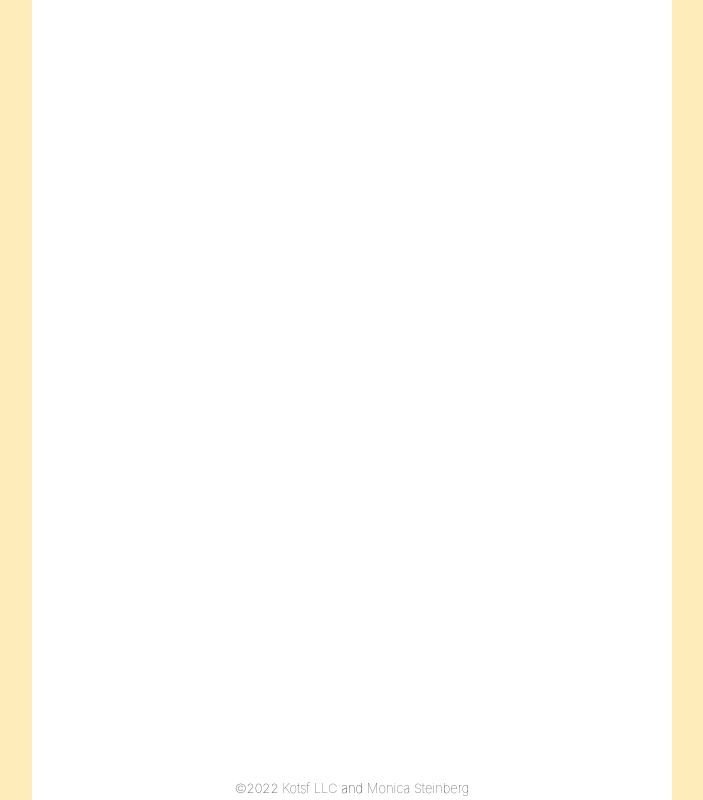
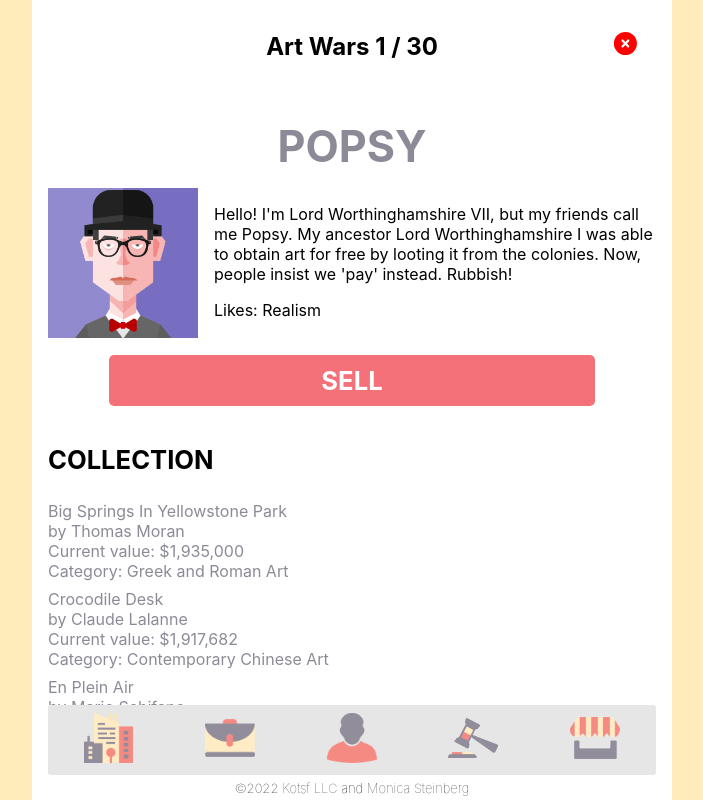
Before and after one commit to ggetzie/artwars_web, a React (Create React App) app: page /game/collector in a window 1280 px wide. Shown: the whole page, without its empty margins (288-991 px from the left). Built offline with nearby package versions, Linux system fonts and the light colour scheme.

Commit message:
collector list

```diff
--- a/src/App.tsx
+++ b/src/App.tsx
@@ -5,6 +5,7 @@ import {store} from "./store";
 import "./styles/App.css";
 import {Home, About, NewGame, HighScores} from "./screens";
 import {Game, City} from "./screens/game";
+import {Collector, List as CollectorList} from "./screens/game/collector";
 
 function App() {
   return (
@@ -19,6 +20,9 @@ function App() {
               <Route path="/about" element={<About />} />
               <Route path="/game" element={<Game />}>
                 <Route path="city" element={<City />} />
+                <Route path="collector" element={<Collector />}>
+                  <Route path="" element={<CollectorList />} />
+                </Route>
                 {/* <Route path="portfolio" element={<Portfolio />}>
                   <Route path="list" element={<PortfolioList />} />
                   <Route path=":artworkId" element={<PortfolioDetail />} />
@@ -34,6 +38,7 @@ function App() {
                   </Route>
                 </Route> */}
               </Route>
+              <Route path="*" element={<p>There's nothing here.</p>} />
             </Routes>
           </main>
           <footer>
--- /dev/null
+++ b/src/components/ArtList.tsx
@@ -0,0 +1,62 @@
+import React from "react";
+import {Link} from "react-router-dom";
+import {useAppSelector} from "../hooks";
+import {currentHot} from "../reducers/game";
+import {Artwork} from "../util/types";
+
+const ArtListItem = ({
+  artwork,
+  urlBase,
+  linkTitle,
+}: {
+  artwork: Artwork;
+  urlBase: string;
+  linkTitle: string;
+}) => {
+  const game = useAppSelector((state) => state.game);
+  const isHot = artwork.static.category === currentHot(game);
+  return (
+    <li key={artwork.static.id}>
+      <Link to={`${urlBase}/${artwork.static.id}`} title={linkTitle}>
+        <p>{artwork.static.title}</p>
+        <p>by {artwork.static.artist}</p>
+        <p>Current value: ${artwork.data.currentValue.toLocaleString()}</p>
+        <p>
+          Category:{" "}
+          <span className={isHot ? "hot" : ""}>{artwork.static.category}</span>
+        </p>
+      </Link>
+    </li>
+  );
+};
+
+const ArtList = ({
+  title,
+  artworks,
+  urlBase,
+  linkTitleBase,
+}: {
+  title: string;
+  artworks: Artwork[];
+  urlBase: string;
+  linkTitleBase: string;
+}) => {
+  return (
+    <div className="art-list">
+      <h3>{title}</h3>
+      <ul>
+        {artworks.map((value) => (
+          <ArtListItem
+            key={value.static.id}
+            artwork={value}
+            urlBase={urlBase}
+            linkTitle={linkTitleBase}
+          />
+        ))}
+      </ul>
+    </div>
+  );
+};
+
+export default ArtList;
+export {ArtListItem};
--- a/src/components/ScreenHeader.tsx
+++ b/src/components/ScreenHeader.tsx
@@ -6,10 +6,12 @@ const ScreenHeader = ({
   showBack,
   title,
   headerRight,
+  titleClasses,
 }: {
   showBack: boolean;
   title: string;
   headerRight?: JSX.Element;
+  titleClasses?: string;
 }) => {
   return (
     <div className="screen-header">
@@ -23,7 +25,7 @@ const ScreenHeader = ({
           />
         )}
       </div>
-      <div className="sh-main">
+      <div className={`sh-main ${titleClasses}`}>
         <h2>{title}</h2>
       </div>
       <div className="sh-right">{headerRight}</div>
--- a/src/components/index.ts
+++ b/src/components/index.ts
@@ -5,6 +5,7 @@ import ScoreList from "./ScoreList";
 import NPCDialog from "./NPCDialog";
 import ScreenHeader from "./ScreenHeader";
 import Dropdown from "./Dropdown";
+import ArtList, {ArtListItem} from "./ArtList";
 
 export {
   ArtItem,
@@ -14,4 +15,6 @@ export {
   NPCDialog,
   ScreenHeader,
   Dropdown,
+  ArtList,
+  ArtListItem,
 };
--- a/src/screens/game/City.tsx
+++ b/src/screens/game/City.tsx
@@ -43,7 +43,7 @@ const City = () => {
       </p>
 
       {turn < maxTurns && (
-        <div className="form-row">
+        <div className="city-select-container">
           <Dropdown
             selectedValue=""
             itemList={Object.values(Cities).map((v) => [v, v])}
--- /dev/null
+++ b/src/screens/game/collector/Collector.tsx
@@ -0,0 +1,22 @@
+import React from "react";
+import {Outlet} from "react-router-dom";
+import {ScreenHeader} from "../../../components";
+import {useAppSelector} from "../../../hooks";
+import {currentNPC} from "../../../reducers/game";
+
+const Collector = () => {
+  const game = useAppSelector((state) => state.game);
+  const npc = currentNPC(game);
+  return (
+    <div className="collector-main">
+      <ScreenHeader
+        showBack={false}
+        title={npc.character.name}
+        titleClasses="npc-name"
+      />
+      <Outlet />
+    </div>
+  );
+};
+
+export default Collector;
--- /dev/null
+++ b/src/screens/game/collector/List.tsx
@@ -0,0 +1,47 @@
+import React from "react";
+import {Link} from "react-router-dom";
+
+import {useAppSelector} from "../../../hooks";
+import {currentNPC, filterArtWorks} from "../../../reducers/game";
+
+import {ArtWorkFilter} from "../../../util/awFilter";
+import {ArtList} from "../../../components";
+import {Artwork} from "../../../util/types";
+import {NPCImages} from "../../../util";
+
+const List = () => {
+  const game = useAppSelector((state) => state.game);
+  const npc = currentNPC(game);
+  const artworks: Artwork[] = filterArtWorks(
+    game,
+    new ArtWorkFilter({owner: (o) => o === npc.character.name})
+  );
+  return (
+    <div className="collector-list-container">
+      <div className="collector-bio">
+        <div className="collector-bio-image">
+          <img
+            className="pic-large"
+            src={NPCImages[npc.character.image]}
+            alt={`${npc.character.name}`}
+          />
+        </div>
+        <div className="collector-bio-text">
+          <p>{npc.character.bio}</p>
+          <p>Likes: {npc.data.preference}</p>
+        </div>
+      </div>
+      <Link title="Sell" className="nav-button" to="/game/collector/sell/">
+        Sell
+      </Link>
+      <ArtList
+        artworks={artworks}
+        title="Collection"
+        urlBase="/game/collector/buy"
+        linkTitleBase="Click to make an offer"
+      />
+    </div>
+  );
+};
+
+export default List;
--- /dev/null
+++ b/src/screens/game/collector/index.ts
@@ -0,0 +1,11 @@
+import Collector from "./Collector";
+import List from "./List";
+
+// export type CollectorStackParamList = {
+//   List: undefined;
+//   Buy: {artworkId: number};
+//   SellSelect: undefined;
+//   Sell: {artworkId: number};
+// };
+
+export {Collector, List};
--- a/src/styles/App.css
+++ b/src/styles/App.css
@@ -3,7 +3,10 @@ AW_RED       = #f57179
 AW_BLUE      = #8f8798
 AW_YELLOW    = #feedba
 AW_LIGHTBLUE = #e6e6e6
+AW_GRAY      = #8c8a97
 */
+
+/* Main App styles */
 .App {
   max-width: 40rem;
   margin: auto;
@@ -56,72 +59,16 @@ body a {
   padding: 0 1em 1em 1em;
 }
 
+.quit-button {
+  font-size: 1.2em;
+  display: block;
+  margin: auto;
+}
+
 .screen-container {
   display: flex;
   flex-direction: column;
   justify-content: stretch;
-}
-
-.screen-header {
-  display: flex;
-  flex-direction: row;
-  height: 40px;
-  margin-top: 2em;
-  margin-bottom: 1em;
-}
-
-.sh-left {
-  width: 10%;
-  cursor: pointer;
-}
-
-.sh-main {
-  width: 80%
-}
-
-.sh-main h2 {
-  margin: 0;
-  padding: 0;
-  text-align: center;
-}
-.sh-right {
-  width: 10%
-}
-.vert-center {
-  text-align: center;
-  display: flex;
-  flex-direction: column;
-  justify-content: center;
-  margin: auto 0 auto 0;
-}
-
-ul.score-list {
-  list-style: none;
-  text-align: left;
-}
-
-ul.score-list li {
-  margin-bottom: 0.7em;
-}
-
-.about-main h3 {
-  margin: 0
-}
-
-.about-main p {
-  margin-top: 0.5em;
-  margin-bottom: 1em;
-}
-
-.back-arrow {
-  max-width: 100%;
-  max-height: 100%;
-}
-
-.quit-button {
-  font-size: 1.2em;
-  display: block;
-  margin: auto;
 }
 
 .form-row {
@@ -143,31 +90,14 @@ ul.score-list li {
   justify-content: center;
   align-items: center;
   font-weight: bold;
-  font-size: 1.2em;
+  font-size: 1.6em;
+  text-transform: uppercase;
   height: 2em;
   border-radius: 0.2em;
   background-color: #f57179;
   color: white;
   width: 80%;
   margin: 0.5em auto 0.5em auto;
-}
-
-div#main-menu {
-  display: flex;
-  flex-direction: column;
-  justify-content: center;
-  height: 100%;
-}
-
-.main-menu-button {
-  text-decoration: none;
-  text-align: center;
-  font-size: 1.5em;
-  max-width: 10em;
-  margin-left: auto;
-  margin-right: auto;
-  margin-bottom: 1em;
-  color: #f57179;
 }
 
 .pic-small {
@@ -214,15 +144,6 @@ div#main-menu {
   color: white
 }
 
-.App-logo {
-  height: 40vmin;
-  pointer-events: none;
-}
-
-.highlight {
-  font-weight: bold;
-}
-
 .sr-only {
   position: absolute;
   width: 1px;
@@ -234,42 +155,92 @@ div#main-menu {
   border: 0;
 }
 
-.city-main {
-  height: 100%;
+/* Screen Header styles */
+.screen-header {
+  display: flex;
+  flex-direction: row;
+  min-height: 40px;
+  margin-top: 2em;
+  margin-bottom: 1em;
+  position: sticky;
+  top: 0;
+  background-color: white;
+}
+
+.sh-left {
+  width: 10%;
+  cursor: pointer;
+}
+
+.sh-main {
+  width: 80%
+}
+
+.sh-main h2 {
+  margin: 0;
+  padding: 0;
+  text-align: center;
+}
+.sh-right {
+  width: 10%
+}
+
+/* About and High Scores pages */
+.vert-center {
+  text-align: center;
   display: flex;
   flex-direction: column;
+  justify-content: center;
+  margin: auto 0 auto 0;
 }
 
-.city-heading {
-  text-align: center;
-  font-size: 2em;
-  color: #f57179;
-  margin: 0;
+ul.score-list {
+  list-style: none;
+  text-align: left;
 }
 
-.city-select {
-  background-color: #f57179;
-  color: white;
-  font-size: 1.2em;
-  border-radius: 0.2em;
-  text-align: center;
+ul.score-list li {
+  margin-bottom: 0.7em;
 }
 
-.message-board {
-  background-color: #feedba;
-  text-align: center;
-  overflow-y: scroll;
-  flex-basis: 100%;
-  margin: 0 auto 1em auto;
-  width: 90%;
+.about-main h3 {
+  margin: 0
 }
 
-.message-list {
-  list-style: none;
-  margin: 0;
-  padding: 0;
+.about-main p {
+  margin-top: 0.5em;
+  margin-bottom: 1em;
 }
 
+.back-arrow {
+  max-width: 100%;
+  max-height: 100%;
+}
+
+/* Home page */
+div#main-menu {
+  display: flex;
+  flex-direction: column;
+  justify-content: center;
+  height: 100%;
+}
+
+.main-menu-button {
+  text-decoration: none;
+  text-align: center;
+  font-size: 1.5em;
+  max-width: 10em;
+  margin-left: auto;
+  margin-right: auto;
+  margin-bottom: 1em;
+  color: #f57179;
+}
+
+.highlight {
+  font-weight: bold;
+}
+
+/* Game screen main */
 .game-container {
   height: 100%;
   position: relative;
@@ -304,32 +275,108 @@ div#main-menu {
   max-height: 50px;
 }
 
-@media (prefers-reduced-motion: no-preference) {
-  .App-logo {
-    animation: App-logo-spin infinite 20s linear;
-  }
+/* City screen */
+
+.city-main {
+  height: 100%;
+  display: flex;
+  flex-direction: column;
 }
 
-.App-header {
-  background-color: #282c34;
-  min-height: 100vh;
+.city-heading {
+  text-align: center;
+  font-size: 2em;
+  color: #f57179;
+  margin: 0;
+}
+
+.city-select {
+  background-color: #f57179;
+  color: white;
+  font-size: 1.2em;
+  border-radius: 0.2em;
+  text-align: center;
+  max-width: 12em;
+}
+
+.city-select-container {
+  width: 100%;
+  display: flex;
+  flex-direction: row;
+  justify-content: center;
+  align-items: center;
+  margin-bottom: 1em;
+
+}
+
+.message-board {
+  background-color: #feedba;
+  text-align: center;
+  overflow-y: scroll;
+  flex-basis: 100%;
+  margin: 0 auto 1em auto;
+  width: 90%;
+}
+
+.message-list {
+  list-style: none;
+  margin: 0;
+  padding: 0;
+}
+
+/* Art list */
+.art-list ul {
+  list-style: none;
+  padding: 0;
+}
+
+.art-list ul li {
+  margin-bottom: 0.5em;
+
+}
+
+.art-list ul li:hover {
+  border:1px #f57179 solid;
+  padding: 0.3em;
+}
+
+.art-list ul li p {
+  margin: 0;
+  color: #8c8a97
+}
+
+.art-list a {
+  color: #222;
+}
+
+.art-list h3 {
+  text-transform: uppercase;
+  font-size: 1.6em;
+}
+
+
+/* Collector screen */
+.collector-main {
+  overflow-y: scroll;
+}
+.collector-list-container {
   display: flex;
   flex-direction: column;
-  align-items: center;
-  justify-content: center;
-  font-size: calc(10px + 2vmin);
-  color: white;
 }
 
-.App-link {
-  color: #61dafb;
+.npc-name {
+  font-size: 1.8em;
+  color: #8c8a97;
+  text-transform: uppercase;
 }
 
-@keyframes App-logo-spin {
-  from {
-    transform: rotate(0deg);
-  }
-  to {
-    transform: rotate(360deg);
-  }
+.collector-bio {
+  display: flex;
+  flex-direction: row;
+  column-gap: 1em;
+  height: 40%;
 }
+
+.collector-list-container .art-list {
+  height: 50%
+}
```
Also changed, not shown: screens/game/collector/Collector.tsx (deleted, +0 -39 lines), screens/game/collector/List.tsx (deleted, +0 -53 lines), screens/game/collector/index.ts (deleted, +0 -10 lines).
